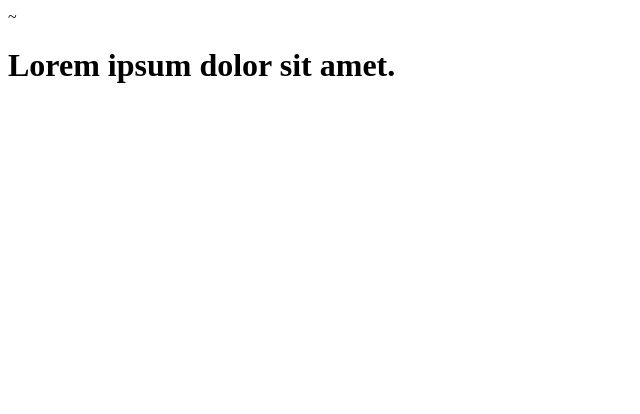
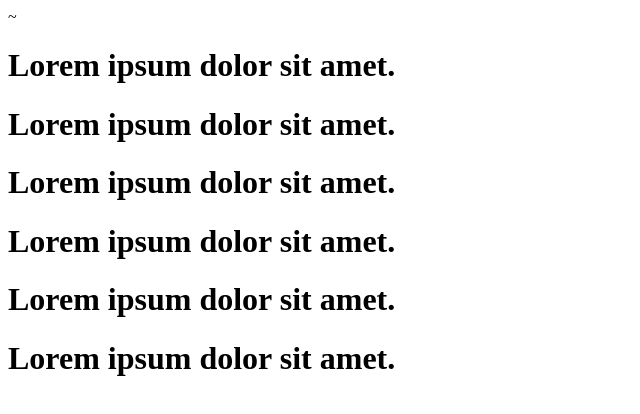
Before and after one commit to Harun-12123/my-3rd-repo, a plain HTML site: page my.html in a window 1280 px wide. Shown: the whole page, without its empty margins (0-640 px from the left). Drawn offline with Linux system fonts and the light colour scheme.

Commit message:
Some h1 tag added

```diff
--- a/my.html
+++ b/my.html
@@ -7,5 +7,10 @@
 </head>
 <body>
     <h1>Lorem ipsum dolor sit amet.</h1>
+    <h1>Lorem ipsum dolor sit amet.</h1>
+    <h1>Lorem ipsum dolor sit amet.</h1>
+    <h1>Lorem ipsum dolor sit amet.</h1>
+    <h1>Lorem ipsum dolor sit amet.</h1>
+    <h1>Lorem ipsum dolor sit amet.</h1>
 </body>
 </html>
```
